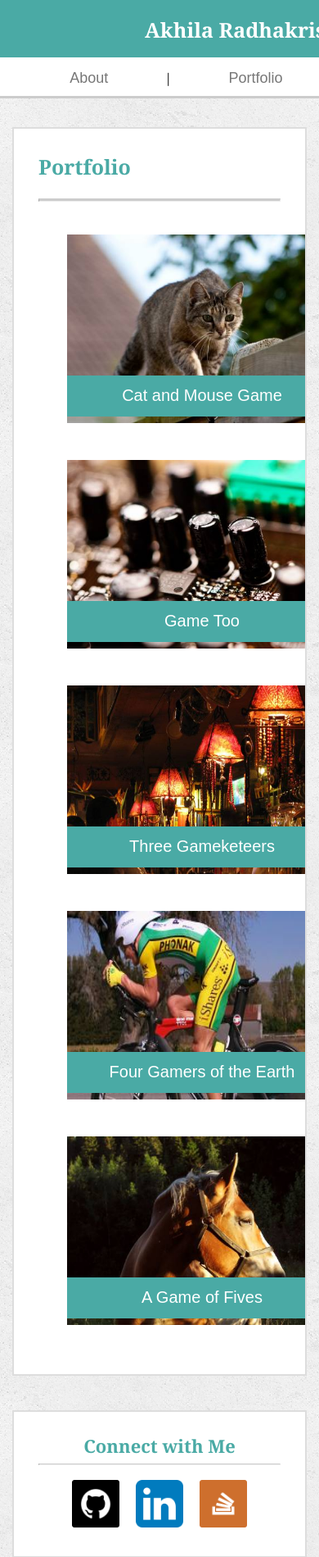
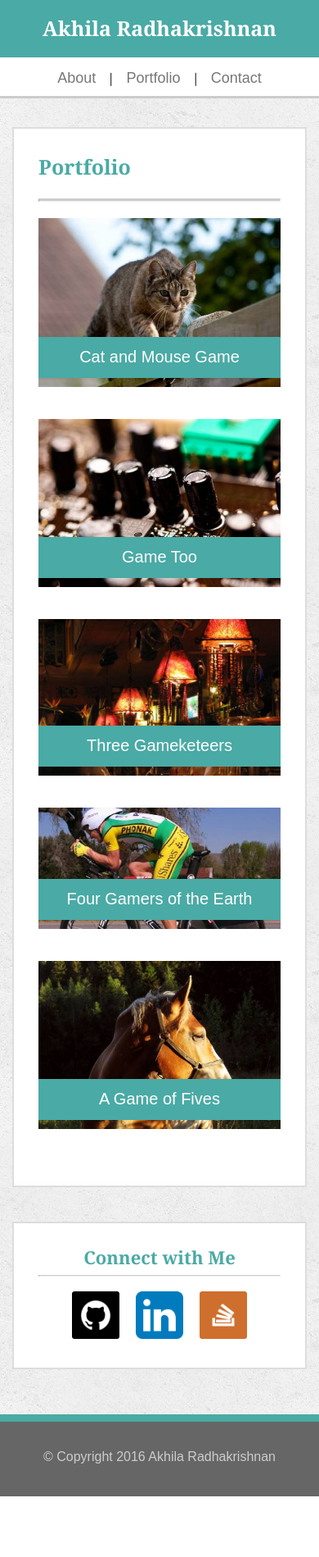
Before and after one commit to AceARK/Responsive-Portfolio, a PHP site: page /portfolio.html in a window 390 px wide. Shown: the top 1899 px of the page at 82% size. After the commit the page ends 1825 px from the top, so only its background shows below. Run offline with PHP 8.4, Linux system fonts and the light colour scheme.

Commit message:
Updates to css to include portrait mode on phones

```diff
--- a/assets/css/style.css
+++ b/assets/css/style.css
@@ -700,3 +700,110 @@ section {
 /* 640px view design ends */
 
 }
+
+@media screen and (min-width: 320px) and (max-width: 480px){
+
+	/* header - smaller phones portrait mode */
+
+	header {
+ 		width: 100%;
+		height: 120px;
+		margin-bottom: 0px;
+ 	}
+
+	#headerbox {
+		min-width: 320px;
+		max-width: 100%;
+		height: 120px;
+		margin: 0 auto 0 auto;
+		overflow: auto;
+		clear:both;
+	}
+
+	#logo {
+		font-size: 25px;
+		width: 100%;
+		height: 70px;
+		padding: 22px;
+		/*padding-top: 19px;*/
+		margin: auto 0 auto 0;
+	}
+
+	nav{
+		width:100%;
+		padding-top: 16px;
+		padding-bottom: 0px;
+	}
+
+	.navlink {
+		font-size: 18px;
+		padding-left: 10px;
+		padding-right: 10px;
+	}
+
+	/* photo on about page - smaller phones portrait mode */
+
+	#photo {
+		height: auto;
+		width: 100%;
+		padding: 0px;
+		margin-right: 10px;
+		padding-bottom: 30px;
+		padding-top: 20px;
+	}
+
+	/* portfolio page - smaller phones portrait mode */
+
+	#imagepair1, #imagepair2 {
+		box-sizing: border-box;
+		overflow: auto;
+		height: auto;
+		width: 100%;
+		clear: both;
+		margin: 0 auto 0 auto;
+	}
+
+	#imagepair3 {
+		box-sizing: border-box;
+		overflow: auto;
+		height: auto;
+		width: 100%;
+		clear: both;
+		margin: 0 auto 0 auto;
+	}
+
+	#imagebox1, #imagebox2, #imagebox3, #imagebox4, #imagebox5 {
+		height: auto;
+		width: 100%;
+		margin: 0px;
+		margin-bottom: 30px;
+		opacity: 1;
+	}
+
+
+	.stockimage {
+		height: auto;
+		width: 100%;
+		-webkit-transition: all 1s ease;
+	     -moz-transition: all 1s ease;
+	       -o-transition: all 1s ease;
+	      -ms-transition: all 1s ease;
+	          transition: all 1s ease;
+	}
+	.stockimage:hover {
+		height: 255px;
+		width: 360px;
+	}
+
+
+	section {
+		width: 100%;
+		height: 50px;
+		padding-top: 8px;
+		position: absolute;
+		bottom: 20px;
+	}
+
+/* smaller phones portrait mode design ends */
+
+}
```
